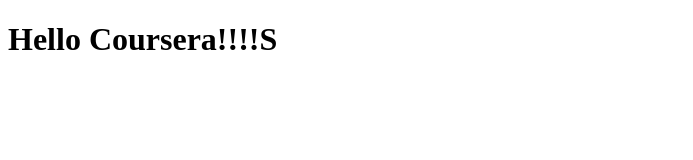
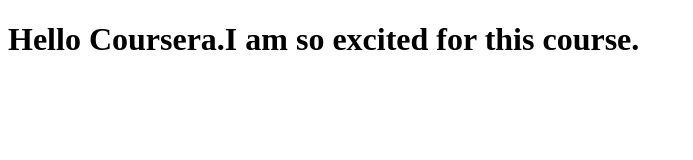
Before and after one commit to github-byte/coursera-test, a plain HTML site: page index.html in a window 1280 px wide. Shown: the whole page, without its empty margins (0-693 px from the left). Drawn offline with Linux system fonts and the light colour scheme.

Commit message:
Next version of web file

```diff
--- a/index.html
+++ b/index.html
@@ -6,6 +6,6 @@
     <title>Hello Coursera</title>
 </head>
 <body>
-    <h1>Hello Coursera!!!!S</h1>
+    <h1>Hello Coursera.I am so excited for this course.</h1>
 </body>
 </html>
```
